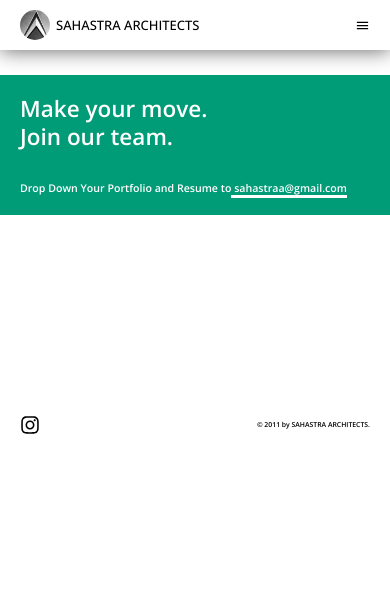
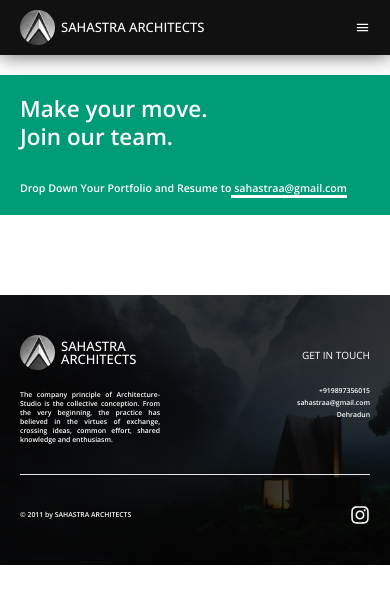
Before and after one commit to somanshu63/SahastraArchitects, a React (Create React App) app: page /career in a window 390 px wide. Shown: the top 604 px of the page. Built offline with nearby package versions, Linux system fonts and the light colour scheme.

Commit message:
footer changes

```diff
--- a/src/components/footer.js
+++ b/src/components/footer.js
@@ -1,14 +1,47 @@
 import { FaInstagram } from "react-icons/fa";
+import logo from "../images/home/favicon.jpeg";
 
 function Footer(props) {
   return (
-    <div className={`flex justify-between footer items-center mb-10 pLR67 `}>
-      <a href="https://www.instagram.com/sahastra_architects?igsh=MWk5YWxiMmxxNTh4Mg==">
-        <FaInstagram style={{ fontSize: "20px" }} />
-      </a>
-
-      <p className="fs-12">© 2011 by SAHASTRA ARCHITECTS.</p>
+    <div className="pLR67 footer  ">
+      <div className="flex justify-between  ">
+        <div className="w48">
+          <div className="brand flex items-center">
+            <a href="/" className={`no-underline flex items-center`}>
+              <img src={logo} className="logo" alt="logo"></img>
+              <span className="uppercase ">Sahastra Architects</span>
+            </a>
+          </div>
+          <p className=" fs-12 text-white mt-8 text-justify leading-6">
+            The company principle of Architecture-Studio is the collective
+            conception. From the very beginning, the practice has believed in
+            the virtues of exchange, crossing ideas, common effort, shared
+            knowledge and enthusiasm.
+          </p>
+        </div>
+        <div className="w48 text-right mt-2 mT">
+          <p className="uppercase  text-white mb-11">GET IN TOUCH</p>
+          <p className=" fs-12 text-white ">+919897356015</p>
+          <p className="mt-2 fs-12 text-white ">sahastraa@gmail.com</p>
+          <p className="mt-2 fs-12 text-white ">Dehradun</p>
+        </div>
+      </div>
+      <hr className="hr"></hr>
+      <div className="flex items-center justify-between ">
+        <p className="fs-12  text-white">© 2011 by SAHASTRA ARCHITECTS</p>
+        <a href="https://www.instagram.com/sahastra_architects?igsh=MWk5YWxiMmxxNTh4Mg==">
+          <FaInstagram style={{ fontSize: "20px", color: "white" }} />{" "}
+        </a>
+      </div>
     </div>
   );
 }
 export default Footer;
+
+//      <div className={`flex justify-between footer items-center mb-10 pLR67 `}>
+//   <a href="https://www.instagram.com/sahastra_architects?igsh=MWk5YWxiMmxxNTh4Mg==">
+//     <FaInstagram style={{ fontSize: "20px" }} />
+//   </a>
+
+//   <p className="fs-12">© 2011 by SAHASTRA ARCHITECTS.</p>
+// </div>
--- a/src/components/header.js
+++ b/src/components/header.js
@@ -27,7 +27,7 @@
             onClick={() => {
               props.setSidebar(true);
             }}
-            style={{ fontSize: "1.5rem" }}
+            style={{ fontSize: "1.5rem", color: "white" }}
           />
         </div>
       ) : (
--- a/src/components/headerHome.js
+++ b/src/components/headerHome.js
@@ -7,7 +7,7 @@
   useEffect(() => {
     const intervalId = setInterval(() => {
       setIndex((prevIndex) => (prevIndex + 1) % headerImagesArray.length);
-    }, 5000);
+    }, 3000);
 
     return () => clearInterval(intervalId);
   }, []);
--- a/src/components/singleProject.js
+++ b/src/components/singleProject.js
@@ -22,8 +22,6 @@
     project && setLoading(false);
   }, [project]);
 
-  console.log(project);
-
   return (
     <div className="pLR67 mRT3">
       {loading ? (
@@ -36,7 +34,7 @@
               className="w-full h-60 "
               alt={project.alt}
             ></img>
-            {project?.image.length > 1 ? (
+            {/* {project?.image.length > 1 ? (
               <div className="flex mt-4 float-right">
                 <RiArrowLeftSLine
                   className="pointer"
@@ -68,13 +66,16 @@
               </div>
             ) : (
               ""
-            )}
+            )} */}
           </div>
-          <div>
-            <h3 className="mt-32 fs-27">{project?.name}</h3>
-            <p className="fs-17 mt-8 gray">{project.location}</p>
-            <p className="fs-17 mt-8 gray">{project.size}</p>
-            <p className="fs-17 mt-8 gray">{project.year}</p>
+          <div className="flex column">
+            <div className="">
+              <h3 className="mt-32 fs-27">{project?.name}</h3>
+              <p className="fs-17 mt-8 gray">{project.location}</p>
+              <p className="fs-17 mt-8 gray">{project.size}</p>
+              <p className="fs-17 mt-8 gray">{project.year}</p>
+            </div>
+            <div className="w48 w100"></div>
           </div>
         </div>
       )}
--- a/src/components/studios.js
+++ b/src/components/studios.js
@@ -11,18 +11,11 @@
     <div className="pLR67 mRT3">
       <MapWithMarkers />
 
-      {window.innerWidth < 550 ? (
-        <p className="fs-36 fw-700 px-20 leading-tight mt-32">
-          With studio cultures unique to their place and people, we’re the
-          smallest “big firm” out there.
-        </p>
-      ) : (
-        <p className="fs-36 fw-700 px-20 leading-tight mt-32">
-          With studio cultures unique to <br></br> their place and people, we’re{" "}
-          <br></br> the smallest “big firm” out <br></br>
-          there.
-        </p>
-      )}
+      <p className="fs-36 fw-700 px-20  leading-tight mt-32">
+        With studio cultures unique to their place and people, we’re the
+        smallest “big firm” out there.
+      </p>
+
       <div className="flex items-center mt-32 mb-16">
         <div className="line"></div>
         <p className="ml-7 fs-27  ">Our Studios</p>
--- a/src/components/work.js
+++ b/src/components/work.js
@@ -9,6 +9,7 @@
 import { RiArrowLeftSLine } from "react-icons/ri";
 import { Map, Marker, ZoomControl } from "pigeon-maps";
 import { projectsArray } from "../data";
+import { FaArrowUpRightFromSquare } from "react-icons/fa6";
 
 const videos = [
   { video: Star5Hotel, name: "5 Star Hotel", location: "Mussoorie" },
@@ -35,7 +36,7 @@
   }, []);
 
   return (
-    <div className="pLR67 workContainer">
+    <div className="pLR67 workContainer h-full">
       <div className="relative">
         {currectVideoIndex === 0 ? (
           <video className="video" controls>
@@ -167,6 +168,7 @@
       </div>
       {loading ? <div class="load"></div> : ""}
       {!loading && work === "grid" && (
+        <div className="block">
           <ul className="flex projectsList float-left items-start mb-80">
             {(selectedCategory !== "All"
               ? projectsArray.find(
@@ -175,6 +177,13 @@
               : allProjects
             ).map((project, id) => (
               <li key={id} className="w-250O mb-12 project">
+                <div className="projectHover">
+                  <div className="imageHoverBox">
+                    View Project{" "}
+                    <FaArrowUpRightFromSquare
+                      style={{ fontSize: "12px", marginLeft: "4px" }}
+                    />
+                  </div>
                   <NavLink to={`/projects/${project.slug}`}>
                     <img
                       src={project.image[0]}
@@ -182,6 +191,7 @@
                       className="w-250I mb-6 h-48"
                     />
                   </NavLink>
+                </div>
                 <p className="text-base mb-3 font-bold leading-7">
                   {project.name}
                 </p>
@@ -189,6 +199,7 @@
               </li>
             ))}
           </ul>
+        </div>
       )}
 
       {!loading && work === "map" && (
--- a/src/index.css
+++ b/src/index.css
@@ -231,10 +231,7 @@
 }
 
 /* common */
-.header {
-  padding: 1rem 5.875rem;
-  box-shadow: 0px 1px 20px 0 rgba(0, 0, 0, 0.59);
-}
+
 .pLR67 {
   padding: 0 5.875rem;
 }
@@ -311,15 +308,31 @@
   background-size: cover;
 }
 .logo {
-  width: 30px;
-  height: 30px;
+  width: 35px;
+  height: 35px;
   margin-right: 6px;
   border-radius: 50%;
 }
+.header {
+  padding: 1rem 5.875rem;
+  box-shadow: 0px 1px 20px 0 rgba(0, 0, 0, 0.59);
+}
 .brand {
-  color: rgb(0, 0, 0);
+  color: white;
   font-weight: 500;
   font-size: 1.3rem;
+}
+.navLink {
+  text-decoration: none;
+  color: rgb(255, 255, 255);
+}
+.fixedBar {
+  position: fixed;
+  top: 0;
+  right: 0;
+  left: 0;
+  background-color: rgba(17, 17, 17);
+  z-index: 100;
 }
 .navigationList {
   font-size: 0.9rem;
@@ -332,10 +345,7 @@
   justify-content: flex-end;
   width: 100%;
 }
-.navLink {
-  text-decoration: none;
-  color: black;
-}
+
 .navLink:hover {
   text-decoration: underline;
 }
@@ -366,14 +376,6 @@
 
 /* home */
 
-.fixedBar {
-  position: fixed;
-  top: 0;
-  right: 0;
-  left: 0;
-  background-color: white;
-  z-index: 100;
-}
 .pL67 {
   margin-left: 5.875rem;
 }
@@ -440,6 +442,39 @@
   height: 10.625rem;
   margin-bottom: 30px;
 }
+.imageHoverBox {
+  display: none;
+}
+.imageHover,
+.projectHover {
+  position: relative;
+}
+.projectHover:hover > .imageHoverBox,
+.imageHover:hover > .imageHoverBox,
+.collectionList:hover > .imageHoverBox {
+  display: block;
+  position: absolute;
+  width: 5rem;
+  height: 1.2rem;
+  background-color: rgba(0, 0, 0, 0.59);
+  color: white;
+  display: flex;
+  justify-content: center;
+  align-items: center;
+  font-size: 10px;
+}
+.projectHover:hover > .imageHoverBox {
+  bottom: 0;
+  right: 0;
+}
+.imageHover:hover > .imageHoverBox {
+  top: 19.8rem;
+  right: 0;
+}
+.collectionList:hover > .imageHoverBox {
+  top: 9.425rem;
+  right: 0;
+}
 .border-bottom-white {
   border-bottom: 3px solid white;
 }
@@ -488,14 +523,20 @@
 
 /* footer */
 .footer {
-  margin-top: 20rem;
+  display: block;
+  background-image: url("/src/images/home/footerbg.jpg");
+  background-size: cover;
+  margin-top: 8rem;
+  background-color: rgba(17, 17, 17, 0.9);
+  background-blend-mode: overlay;
+  padding: 9.5rem 5.875rem;
 }
-/* .fixedFooter {
-  position: fixed;
-  bottom: 0;
-  left: 0;
-  right: 0;
-} */
+.hr {
+  background-color: white;
+  height: 1px;
+  width: 100%;
+  margin: 3rem 0;
+}
 
 /* mobile screen */
 @media screen and (max-width: 1200px) {
@@ -521,6 +562,12 @@
   }
   .header {
     padding: 1rem 5rem;
+  }
+  .footer {
+    padding: 8rem 5rem;
+  }
+  .mT {
+    margin-top: 1rem;
   }
 }
 @media screen and (max-width: 992px) {
@@ -552,6 +599,12 @@
   }
   .header {
     padding: 1rem 4.5rem;
+  }
+  .footer {
+    padding: 7rem 4.5rem;
+  }
+  .mT {
+    margin-top: 1rem;
   }
 }
 @media screen and (max-width: 768px) {
@@ -596,6 +649,12 @@
   }
   .video {
     height: 50vh;
+  }
+  .footer {
+    padding: 6rem 4rem;
+  }
+  .mT {
+    margin-top: 1.5rem;
   }
 }
 @media screen and (max-width: 576px) {
@@ -727,6 +786,13 @@
   .video {
     height: 40vh;
   }
+  .footer {
+    padding: 5rem 3rem;
+  }
+
+  .mT {
+    margin-top: 1.5rem;
+  }
 }
 @media screen and (max-width: 468px) {
   html {
@@ -814,4 +880,11 @@
   .h-60 {
     height: 30vh;
   }
+  .footer {
+    padding: 4rem 2rem;
+  }
+
+  .mT {
+    margin-top: 1.5rem;
+  }
 }
```
Also changed, not shown: src/components/home.js (+46 -6 lines), src/components/purpose.js (+55 -2 lines), src/images/home/footerbg.jpg (added). Lines whose indentation alone changed are shown as unchanged.
